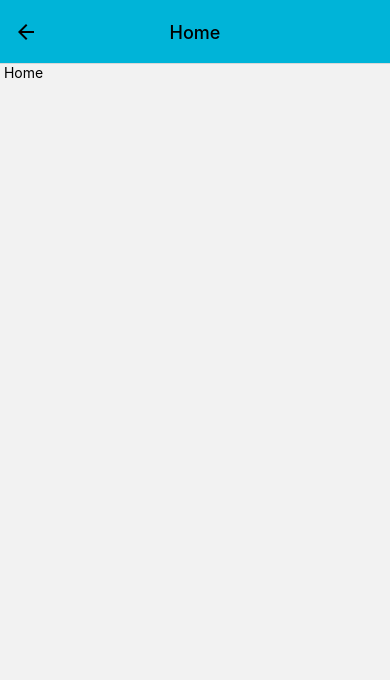
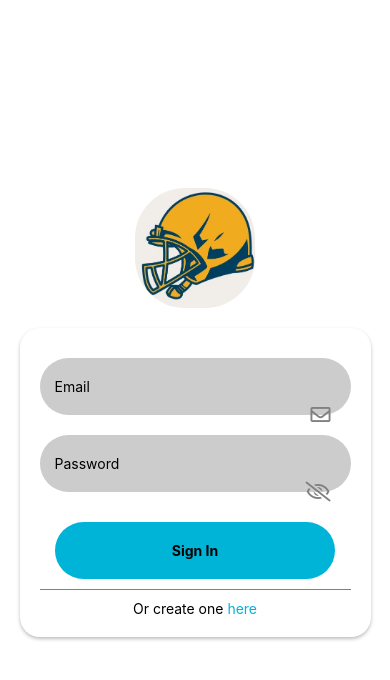
Before and after one commit to pabloalvrezz/TeamHub, a React Native app: screen /Home in a window 390 px wide. Shown: the top 680 px of the page. Built offline with nearby package versions, Linux system fonts and the light colour scheme.

Commit message:
If the user has logged in before we maintain persistence

```diff
--- a/App.js
+++ b/App.js
@@ -1,7 +1,7 @@
 import { NavigationContainer } from "@react-navigation/native";
 import { createStackNavigator } from "@react-navigation/stack";
-
-import { StyleSheet } from "react-native";
+import { useEffect, useState } from "react";
+import AsyncStorage from "@react-native-async-storage/async-storage";
 
 import Home from "./screens/Home";
 import Login from "./screens/Login";
@@ -10,74 +10,48 @@ import ForgetPassword from "./screens/ForgetPassword";
 
 const Stack = createStackNavigator();
 
-function MyStack() {
+function MyStack({ userLoggedIn }) {
   return (
+    <NavigationContainer>
       <Stack.Navigator>
+        {userLoggedIn ? (
+          <Stack.Screen name="Home" component={Home} />
+        ) : (
+          <>
+            <Stack.Screen
+              name="Login"
+              component={Login}
+              options={{ headerShown: false }}
+            />
             <Stack.Screen
               name="Register"
               component={Register}
-        options={{
-          title: "Register",
-          headerTintColor: "#000",
-          headerTitleAlign: "center",
-          headerStyle: {
-            backgroundColor: "#00b4d8",
-          },
-        }}
-      />
-      <Stack.Screen
-        name="Login"
-        component={Login}
-        options={{
-          title: "Login",
-          headerTintColor: "#000",
-          headerTitleAlign: "center",
-          headerStyle: {
-            backgroundColor: "#00b4d8",
-          },
-        }}
+              options={{ headerShown: false }}
             />
             <Stack.Screen
               name="ForgetPassword"
               component={ForgetPassword}
-        options={{
-          title: "Forget Password",
-          headerTintColor: "#000",
-          headerTitleAlign: "center",
-          headerStyle: {
-            backgroundColor: "#00b4d8",
-          },
-        }}
+              options={{ headerShown: false }}
             />
-      <Stack.Screen
-        name="Home"
-        component={Home}
-        options={{
-          title: "Home",
-          headerTintColor: "#000",
-          headerTitleAlign: "center",
-          headerStyle: {
-            backgroundColor: "#00b4d8",
-          },
-        }}
-      />
+          </>
+        )}
       </Stack.Navigator>
+    </NavigationContainer>
   );
 }
 
 export default function App() {
-  return (
-    <NavigationContainer>
-      <MyStack />
-    </NavigationContainer>
-  );
+  const [userLoggedIn, setUserLoggedIn] = useState(false);
+
+  useEffect(() => {
+    // Check if the user is logged in
+    AsyncStorage.getItem("userLoggedIn").then((value) => {
+      if (value === "true") {
+        // The user is logged in
+        setUserLoggedIn(true);
       }
+    });
+  }, []);
 
-const styles = StyleSheet.create({
-  container: {
-    flex: 1,
-    backgroundColor: "#ffffff",
-    alignItems: "center",
-    justifyContent: "center",
-  },
-});
+  return <MyStack userLoggedIn={userLoggedIn} />;
+}
--- a/package.json
+++ b/package.json
@@ -12,6 +12,7 @@
   "dependencies": {
     "@expo/metro-runtime": "~3.1.3",
     "@expo/vector-icons": "^14.0.0",
+    "@react-native-async-storage/async-storage": "^1.23.1",
     "@react-navigation/native": "^6.1.17",
     "@react-navigation/stack": "^6.3.29",
     "expo": "~50.0.14",
--- a/screens/Home.js
+++ b/screens/Home.js
@@ -1,14 +1,38 @@
-import React from "react";
+import { useEffect, useState } from "react";
 import { Text, View, StyleSheet } from "react-native";
+import { getAuth, onAuthStateChanged } from "firebase/auth";
+import appFirebase from "../credencials";
+
+const auth = getAuth(appFirebase);
 
 export default function Home() {
+  const [userEmail, setUserEmail] = useState(null);
+
+  useEffect(() => {
+    const unsubscribe = onAuthStateChanged(auth, (user) => {
+      if (user) {
+        // El usuario está autenticado, actualiza el correo electrónico
+        setUserEmail(user.email);
+      } else {
+        // El usuario no está autenticado, establece el correo electrónico en null
+        setUserEmail(null);
+      }
+    });
+
+    // Devuelve una función de limpieza para desuscribirse cuando el componente se desmonte
+    return unsubscribe;
+  }, []);
+
   return (
-    <View>
-      <Text> Home </Text>
+    <View style={styles.container}>
+
     </View>
   );
 }
 
 const styles = StyleSheet.create({
-  container: {},
+  container: {
+    flex: 1,
+    alignItems: "left",
+  },
 });
--- a/screens/Login.js
+++ b/screens/Login.js
@@ -10,7 +10,9 @@ import {
 } from "react-native";
 
 import { getAuth, signInWithEmailAndPassword } from "firebase/auth";
+import { FontAwesome5 } from "@expo/vector-icons";
 import appFirebase from "../credencials";
+import AsyncStorage from "@react-native-async-storage/async-storage";
 
 const auth = getAuth(appFirebase);
 
@@ -18,6 +20,12 @@ export default function Login(props) {
   // Create the state variables
   const [email, setEmail] = useState("");
   const [password, setPassword] = useState("");
+  const [showPassword1, setShowPassword1] = useState(false);
+
+  // Const to toggle password visibility
+  const togglePasswordVisibility1 = () => {
+    setShowPassword1(!showPassword1);
+  };
 
   const createAccount = () => {
     props.navigation.navigate("Register");
@@ -27,8 +35,17 @@ export default function Login(props) {
   const login = async () => {
     try {
       await signInWithEmailAndPassword(auth, email, password);
+
+      // Clean the inputs
+      setEmail("");
+      setPassword("");
+
       Alert.alert("Success", "Login...");
 
+      // Save the user as logged in
+      await AsyncStorage.setItem("userLoggedIn", "true");
+
+      // Navigate to the home screen
       props.navigation.navigate("Home");
     } catch (error) {
       let errorMessage = "Error de inicio de sesión";
@@ -50,8 +67,6 @@ export default function Login(props) {
           break;
       }
 
-      // Show the error message in console and alert
-      console.log(errorMessage);
       Alert.alert("Error", errorMessage);
     }
   };
@@ -69,20 +84,35 @@ export default function Login(props) {
         <View style={styles.inputField}>
           <TextInput
             placeholder="Email"
-            style={{ paddingHorizontal: 15 }}
+            style={styles.input}
             keyboardType="email-address"
             autoCapitalize="none"
             onChangeText={(email) => setEmail(email)}
           />
+          <View style={styles.inputFieldIcon}>
+            <FontAwesome5 name="envelope" size={20} color="grey" />
+          </View>
         </View>
 
         <View style={styles.inputField}>
           <TextInput
             placeholder="Password"
-            style={{ paddingHorizontal: 15 }}
-            secureTextEntry={true}
-            onChangeText={(password) => setPassword(password)}
+            style={styles.input}
+            secureTextEntry={!showPassword1}
+            onChangeText={(password) => {
+              setPassword(password);
+            }}
           />
+          <TouchableOpacity
+            style={styles.inputFieldIcon}
+            onPress={togglePasswordVisibility1}
+          >
+            <FontAwesome5
+              name={showPassword1 ? "eye" : "eye-slash"}
+              size={20}
+              color="grey"
+            />
+          </TouchableOpacity>
         </View>
 
         <View style={styles.buttonBox}>
@@ -140,6 +170,14 @@ const styles = StyleSheet.create({
     borderRadius: 30,
     marginVertical: 10,
   },
+  inputFieldIcon: {
+    position: "absolute",
+    right: 20,
+    top: "80%",
+  },
+  input: {
+    paddingHorizontal: 15,
+  },
   buttonBox: {
     alignItems: "center",
   },
```
Also changed, not shown: 1 other file (tests, documents, lock files or other folders). Lines whose indentation alone changed are shown as unchanged.
